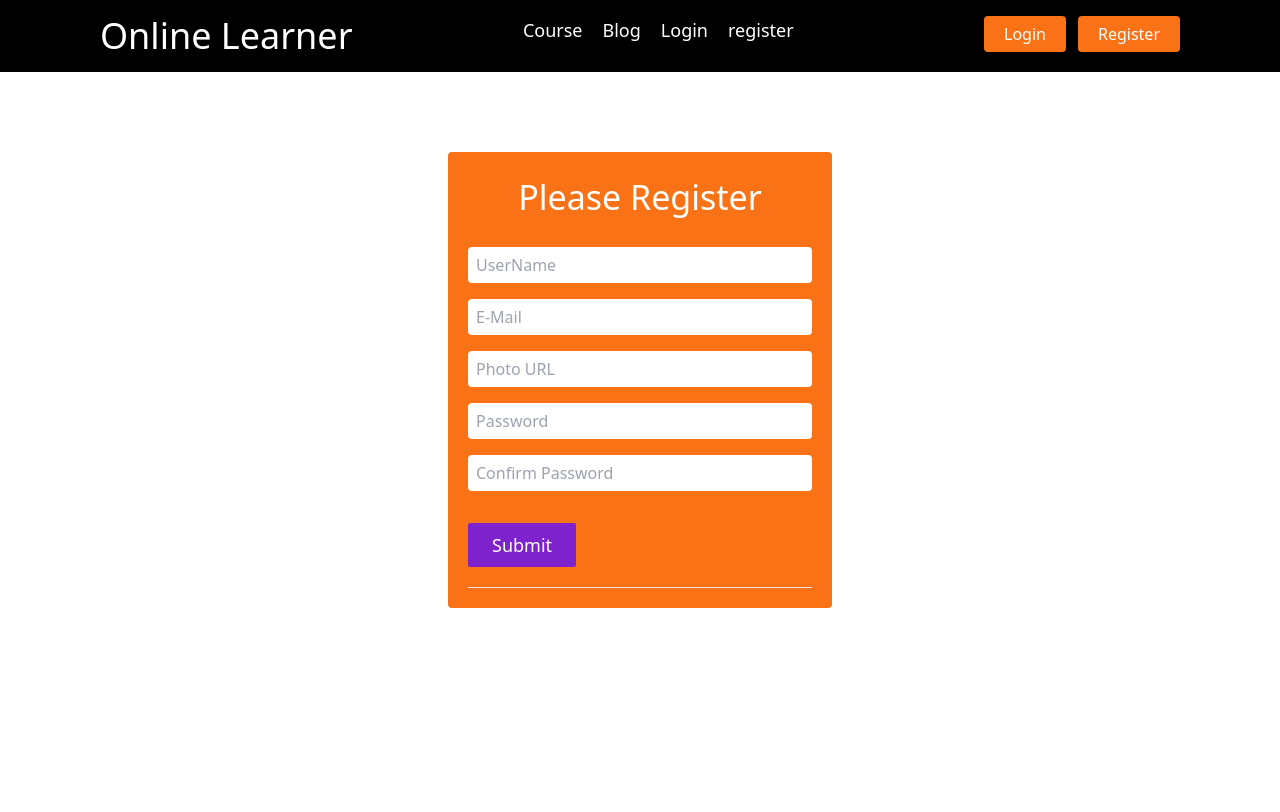
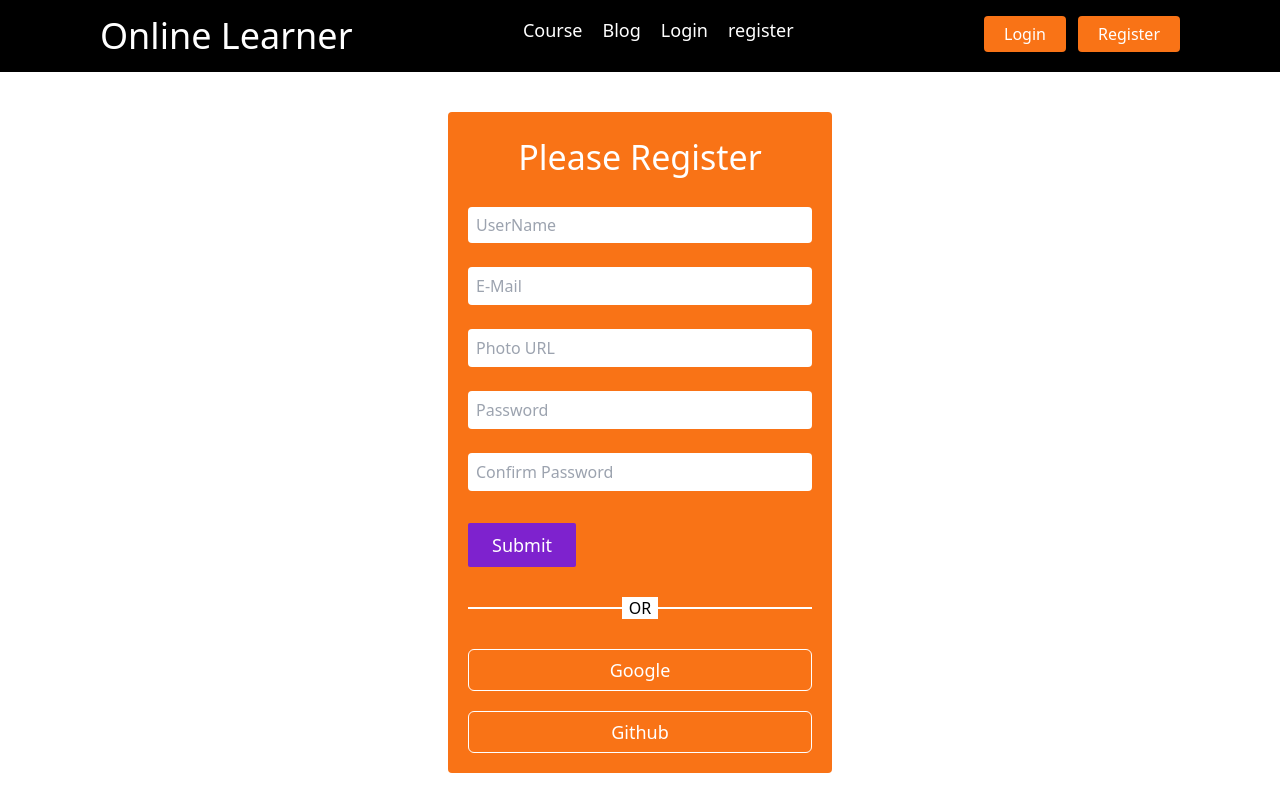
Before and after one commit to ismail-hasan/web-tech-client, a React (Create React App) app: page /register in a window 1280 px wide. Built offline with nearby package versions, Linux system fonts and the light colour scheme; no server answers.

Commit message:
github authentication added

```diff
--- a/src/Components/Course/Course.js
+++ b/src/Components/Course/Course.js
@@ -15,7 +15,7 @@ const Course = () => {
             <LeftSideBar oneCourse={oneCourse} key={oneCourse.id}></LeftSideBar>
           ))}
         </div>
-        <div className=" right-side col-span-10">
+        <div className=" right-side col-span-10 px-4">
           <div className="grid grid-cols-3 gap-7 my-16">
             {course.map((oneCourse) => (
               <RightSide oneCourse={oneCourse} key={oneCourse.id}></RightSide>
--- /dev/null
+++ b/src/Components/Register/Register.css
@@ -0,0 +1,13 @@
+hr {
+  border-top: 2px solid rgb(255, 255, 255);
+  overflow: visible;
+  text-align: center;
+}
+
+hr:after {
+  background: #fff;
+  content: "OR";
+  padding: 0 7px;
+  position: relative;
+  top: -13px;
+}
--- a/src/Components/Register/Register.js
+++ b/src/Components/Register/Register.js
@@ -1,9 +1,12 @@
 import React from "react";
+import "./Register.css";
 import { useContext } from "react";
 import { AuthContext } from "../../ContextProvider/ContextProvider";
+import { useNavigate } from "react-router-dom";
 
 const Register = () => {
-  const { createUserWithPassword } = useContext(AuthContext);
+  const { createUserWithPassword, googleSingIn, githubSingIn } = useContext(AuthContext);
+  const nagivate = useNavigate();
 
   const handleSubmit = (e) => {
     e.preventDefault();
@@ -20,46 +23,79 @@ const Register = () => {
         const users = result.user;
         console.log(users);
         form.reset();
+        nagivate("/course");
+      })
+      .catch((e) => {
+        console.log(e);
+        // const error = error.message;
+      });
+  };
+
+  const handleGoogle = () => {
+    googleSingIn()
+      .then((result) => {
+        const user = result.user;
+        console.log(user);
+      })
+      .catch((e) => console.log(e));
+  };
+  const handleGithub = () => {
+    githubSingIn()
+      .then((result) => {
+        const user = result.user;
+        console.log(user);
       })
       .catch((e) => console.log(e));
   };
 
   return (
-    <div>
-      <form onSubmit={handleSubmit} action="" className="bg-orange-500 w-[30%] mx-auto my-20 rounded p-5">
+    <div className="bg-orange-500 w-[30%] mx-auto my-10 rounded p-5">
+      <form onSubmit={handleSubmit} action="">
         <h1 className="text-white capitalize text-[34px] text-center txt-white mb-6">Please register</h1>
         <div className="">
           <input name="name" placeholder="UserName" className="px-2 outline-none py-[6px] w-full rounded" type=" " />
           <input
             name="email"
             placeholder="E-Mail"
-            className="px-2 outline-none py-[6px] w-full rounded mt-4"
+            className="px-2 outline-none py-[7px] w-full rounded mt-6"
             type=" "
           />
           <input
             name="photo"
             placeholder="Photo URL"
-            className="px-2 outline-none py-[6px] w-full rounded mt-4"
+            className="px-2 outline-none py-[7px] w-full rounded mt-6"
             type=" "
           />
           <input
             name="password"
             placeholder="Password"
-            className="px-2 outline-none py-[6px] w-full rounded mt-4"
+            className="px-2 outline-none py-[7px] w-full rounded mt-6"
             type=" "
           />
           <input
             name="cPasaword"
             placeholder="Confirm Password"
-            className="px-2 outline-none py-[6px] w-full rounded mt-4"
+            className="px-2 outline-none py-[7px] w-full rounded mt-6"
             type=" "
           />
           <button className="text-white text-lg rounded-sm bg-purple-700 px-6 py-2 mt-8  right-0">Submit</button>
-        </div>
-        <div>
-          <hr className="mt-5" />
+          <hr className="my-10" />
         </div>
       </form>
+      <div className="">
+        <button
+          onClick={handleGoogle}
+          className=" w-full rounded-md border border-white px-5 py-[6px] text-lg text-white capitalize"
+        >
+          google
+        </button>
+        <button
+          onClick={handleGithub}
+          className="w-full rounded-md mt-5 border border-white px-5 py-[6px] text-lg text-white capitalize"
+        >
+          github
+        </button>
+      </div>
     </div>
   );
 };
--- a/src/ContextProvider/ContextProvider.js
+++ b/src/ContextProvider/ContextProvider.js
@@ -3,9 +3,11 @@ import { createContext } from "react";
 import {
   createUserWithEmailAndPassword,
   getAuth,
+  GithubAuthProvider,
   GoogleAuthProvider,
   onAuthStateChanged,
   signInWithEmailAndPassword,
+  signInWithPopup,
   signOut,
 } from "firebase/auth";
 import app from "../FireBase/FireBase.init";
@@ -18,12 +20,21 @@ const ContextProvider = ({ children }) => {
 
   const Auth = getAuth(app);
   const googleProvider = new GoogleAuthProvider();
+  const githubProvider = new GithubAuthProvider();
 
   const createUserWithPassword = (email, password) => {
     return createUserWithEmailAndPassword(Auth, email, password);
   };
   const signInWithPassword = (email, password) => {
     return signInWithEmailAndPassword(Auth, email, password);
+  };
+
+  const googleSingIn = () => {
+    return signInWithPopup(Auth, googleProvider);
+  };
+
+  const githubSingIn = () => {
+    return signInWithPopup(Auth, githubProvider);
   };
 
   useEffect(() => {
@@ -38,7 +49,7 @@ const ContextProvider = ({ children }) => {
     signOut(Auth);
   };
 
-  const userInfo = { user, logOut, signInWithPassword, createUserWithPassword };
+  const userInfo = { user, githubSingIn, logOut, signInWithPassword, createUserWithPassword, googleSingIn };
 
   return <AuthContext.Provider value={userInfo}>{children}</AuthContext.Provider>;
 };
```
